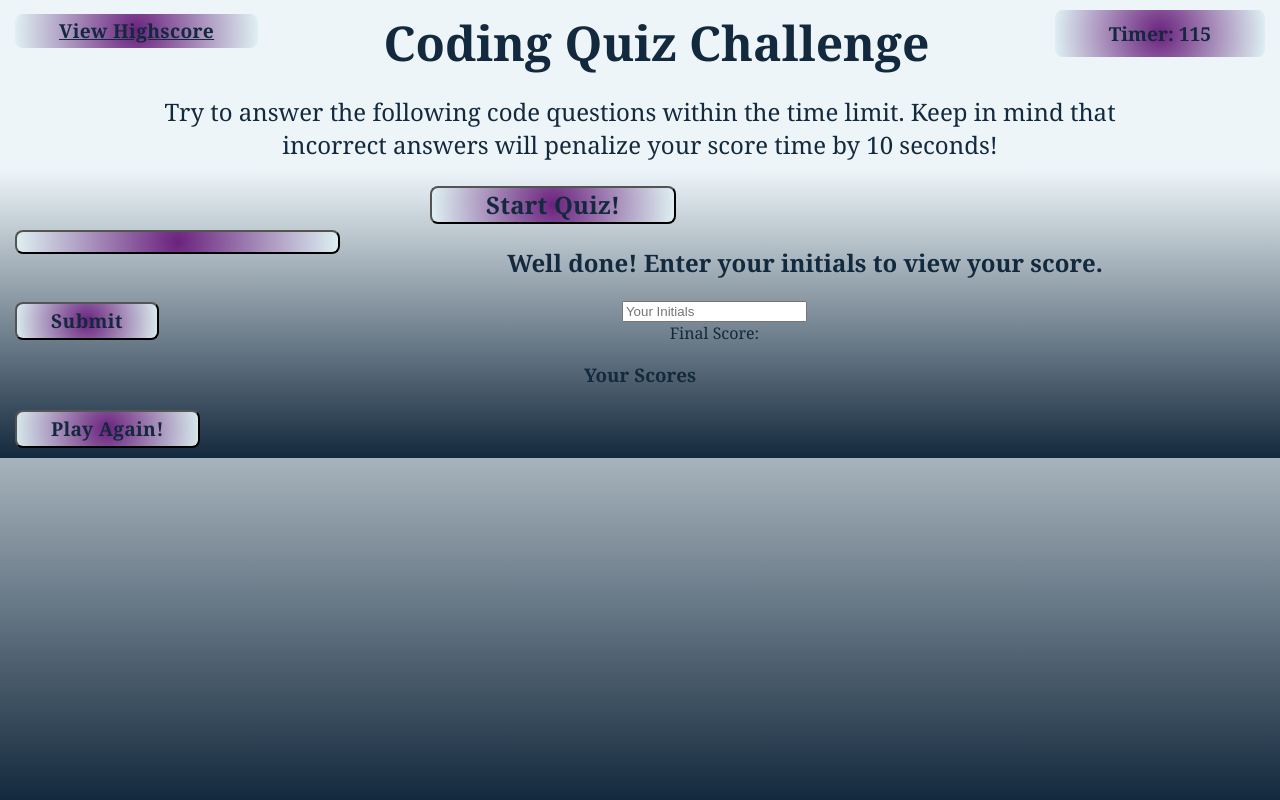
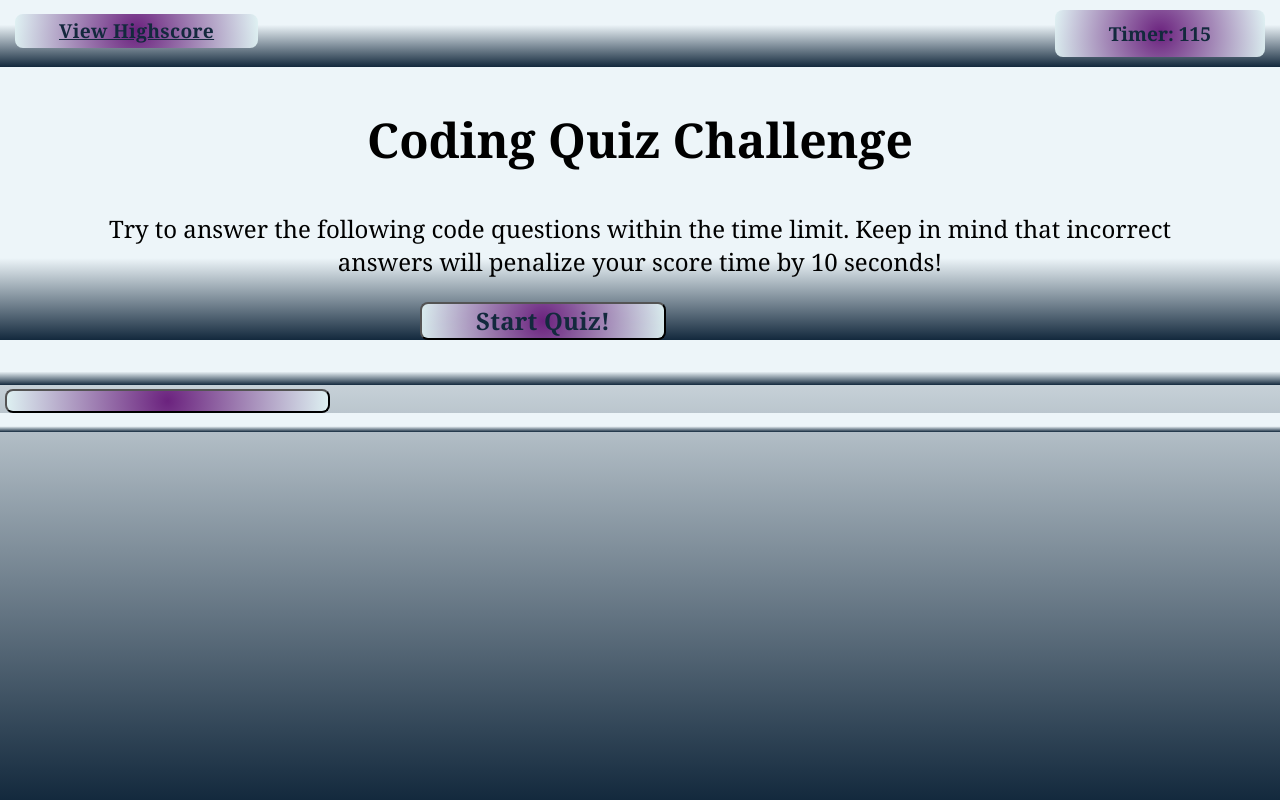
Before and after one commit to ddaghlas/Code-Quiz, a plain HTML site: page index.html in a window 1280 px wide. Drawn offline with Linux system fonts and the light colour scheme; files whose address does not match are found by name.

Commit message:
Added more styling and updated HTML

```diff
--- a/assets/css/style.css
+++ b/assets/css/style.css
@@ -12,12 +12,42 @@
     background: linear-gradient(0deg, rgba(19,41,61,1) 0%, rgba(237,245,249,1) 63%);
   }
 
+  h1 {
+    text-align: center;
+    width: 100%;
+    height: 100%;
+  }
+
   p {
     font-weight: 400;
     font-size: 24px;
     margin: 20px 100px;
+    text-align: center;
   }
 
+  section {
+    background: linear-gradient(0deg, rgba(19,41,61,1) 0%, rgba(237,245,249,1) 30%);
+    width: 100%;
+  }
+
+  .intro {
+    text-align: center;
+    display: block;
+  }
+
+  .hide {
+    display: none;
+  }
+
+  #questions-container {
+    display: none;
+  }
+
+  /* .intro button {
+    margin: 0;
+    top: 25%;
+    left: 50%;
+  } */
   /* .reset-button {
     font-size: 16px;
     height: 30px;
@@ -145,7 +175,7 @@
   line-height: 14px;
   max-width: 325px;
   padding: 10px 54px;
-  text-align: justify;
+  text-align: center;
   margin-left: 420px;
 
   /* transition-duration: 0.15s;
--- a/assets/js/script.js
+++ b/assets/js/script.js
@@ -8,7 +8,7 @@ var chosenAnswerBtn = document.querySelector(".chosen-answer"); // L27 <button><
 var rightWrongEl = document.querySelector("#right-wrong"); // L27 <div></div>
 var displayCorrectAnswer = document.querySelector(".correct-answer"); // L27 <div></div>
 var endEl = document.querySelector(".end"); // L30 <div></div>
-var submitBtn = document.querySelector(".submitBtn");
+var submitBtn = document.querySelector("#submitBtn");
 var score = document.querySelector("#score"); // L39 <h2></h2>
 var initials = document.querySelector(".initials");
 var finalPageEl = document.querySelector(".finalPage");
--- a/index.html
+++ b/index.html
@@ -10,15 +10,19 @@
 </head>
 <body>
   <header>
-    <div class="intro">
+    <!-- <div class="intro"> -->
     <button id="view-highscore">View Highscore</button>
     <div id="timer-count">Timer: 115</div>
     </div>
-    <div class="large-font">Coding Quiz Challenge</div>
+  </header>
+
+  <section class="intro">
+    <h1 class="large-font">Coding Quiz Challenge</h1>
     <p>
       Try to answer the following code questions within the time limit. Keep in mind that incorrect answers will penalize your score time by 10 seconds!
     </p>
     <button id="start-button">Start Quiz!</button>
+  </section>
 
   <section class="code-quiz hide">
     <h2 id="questions-container"></h2>
@@ -27,13 +31,12 @@
     <div><button class="chosen-answer" id="answers-container"></button></div>
   <section id="right-wrong"><h3 class="correct-answer"></h3>
   </section>
-    </section>
 
   <div class="end hide" id="scoreLog">
     <h2>Well done! Enter your initials to view your score.</h2>
       <div class="enterInitials">
         <input type="text" placeholder="Your Initials" name="initials" id="initials">
-        <button class="submitBtn">Submit</button>
+      <button id="submitBtn">Submit</button>
     </div>
   </div>
 
@@ -55,7 +58,6 @@
     </div>
     <button id="play-again">Play Again!</button>
   </div>
-  </header>
 
   <script src=".assets/js/script.js"></script>
 </body>
```
Lines whose indentation alone changed are shown as unchanged.
